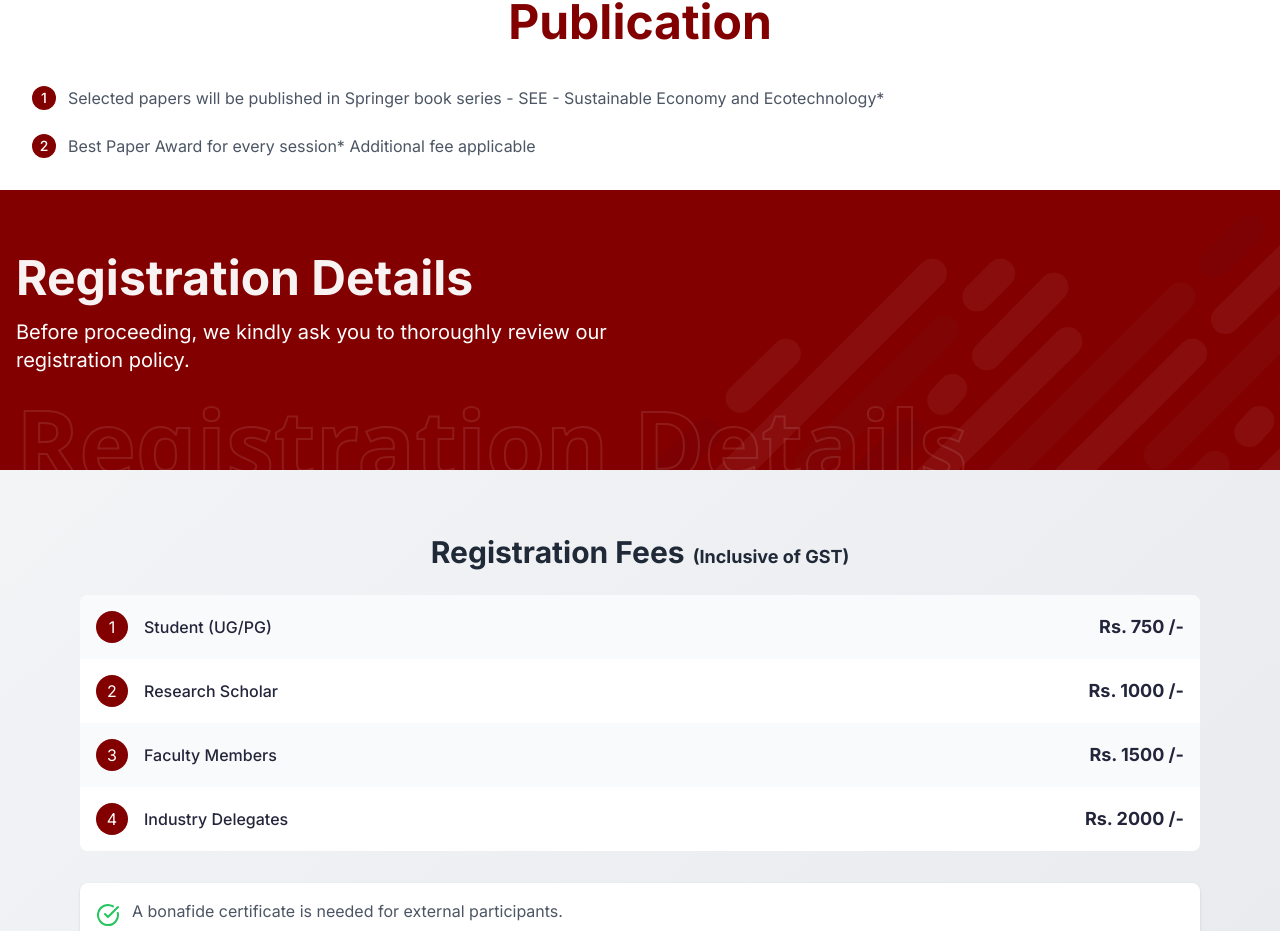
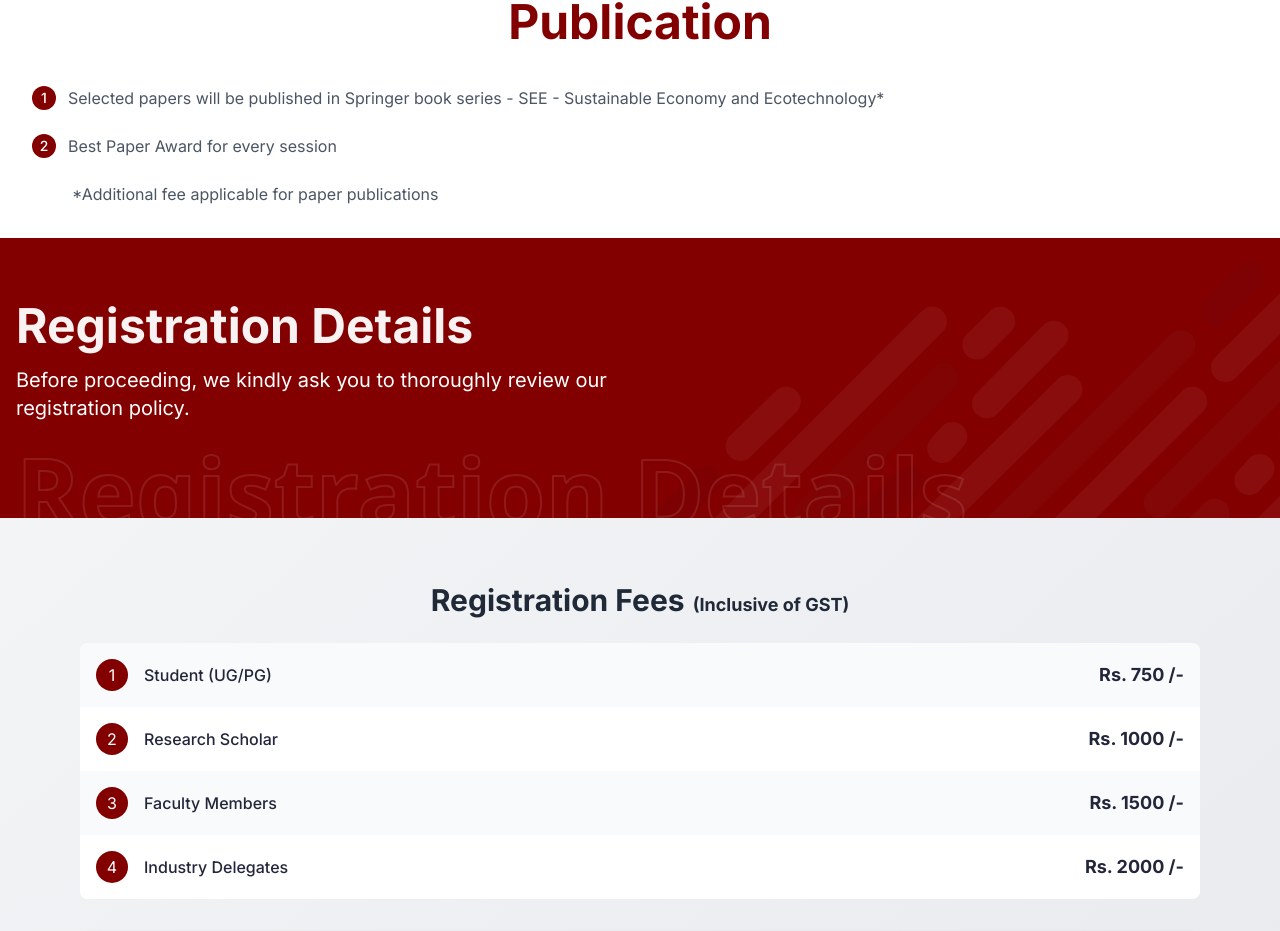
Before and after one commit to kmrsanthosh/TCEResearchConclave, a Next.js app: page / in a window 1280 px wide. Shown: the part 6232-7163 px from the top of the page. Built offline with nearby package versions, Linux system fonts and the light colour scheme.

Commit message:
Updated Publication Section

```diff
--- a/app/data.tsx
+++ b/app/data.tsx
@@ -57,7 +57,7 @@ export const paperSubmissions = [
 
 export const publication = [
   "Selected papers will be published in Springer book series - SEE - Sustainable Economy and Ecotechnology*",
-  "Best Paper Award for every session* Additional fee applicable",
+  "Best Paper Award for every session",
 ];
 
 export const guidelines = [
--- a/components/Home/AuthorGuidelines.tsx
+++ b/components/Home/AuthorGuidelines.tsx
@@ -148,6 +148,10 @@ const AuthorGuidelines = () => {
               <p className="text-gray-600">{guideline}</p>
             </motion.li>
           ))}
+
+          <p className="text-gray-600 ml-10">
+            *Additional fee applicable for paper publications
+          </p>
         </ul>
       </section>
     </>
```
